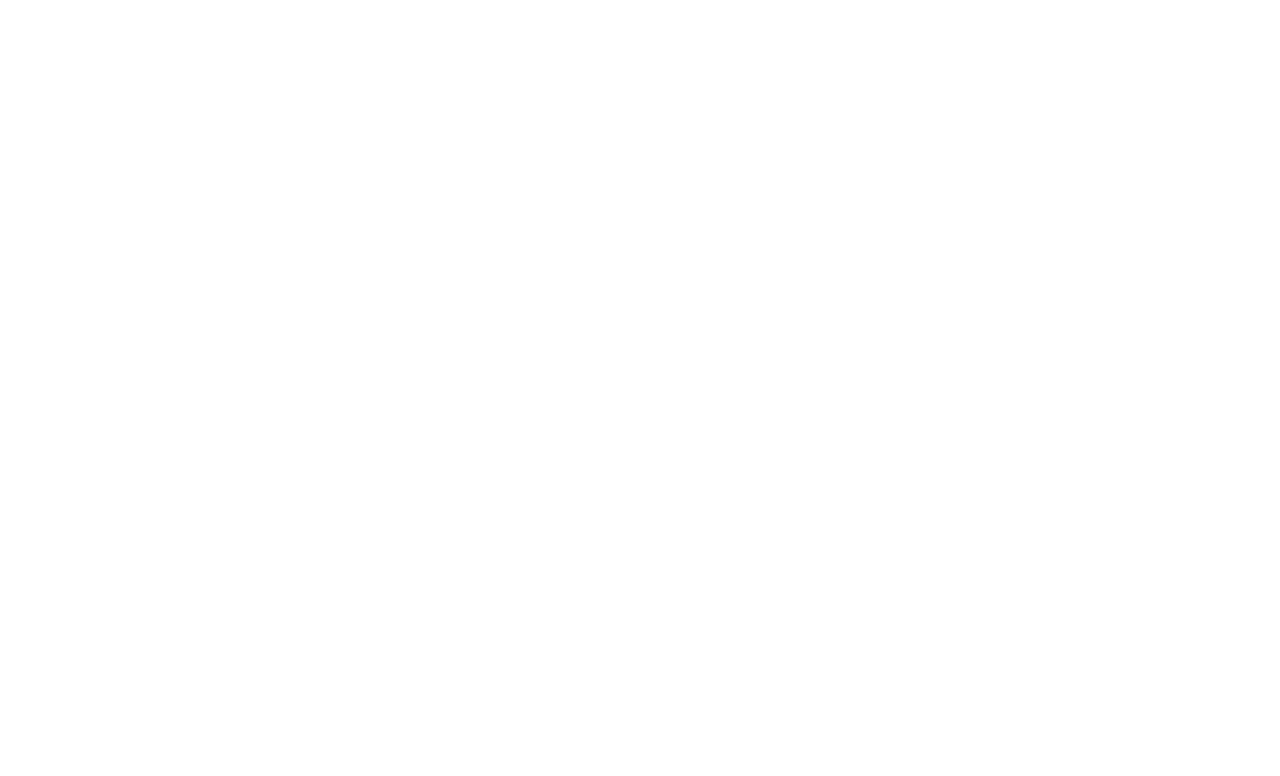
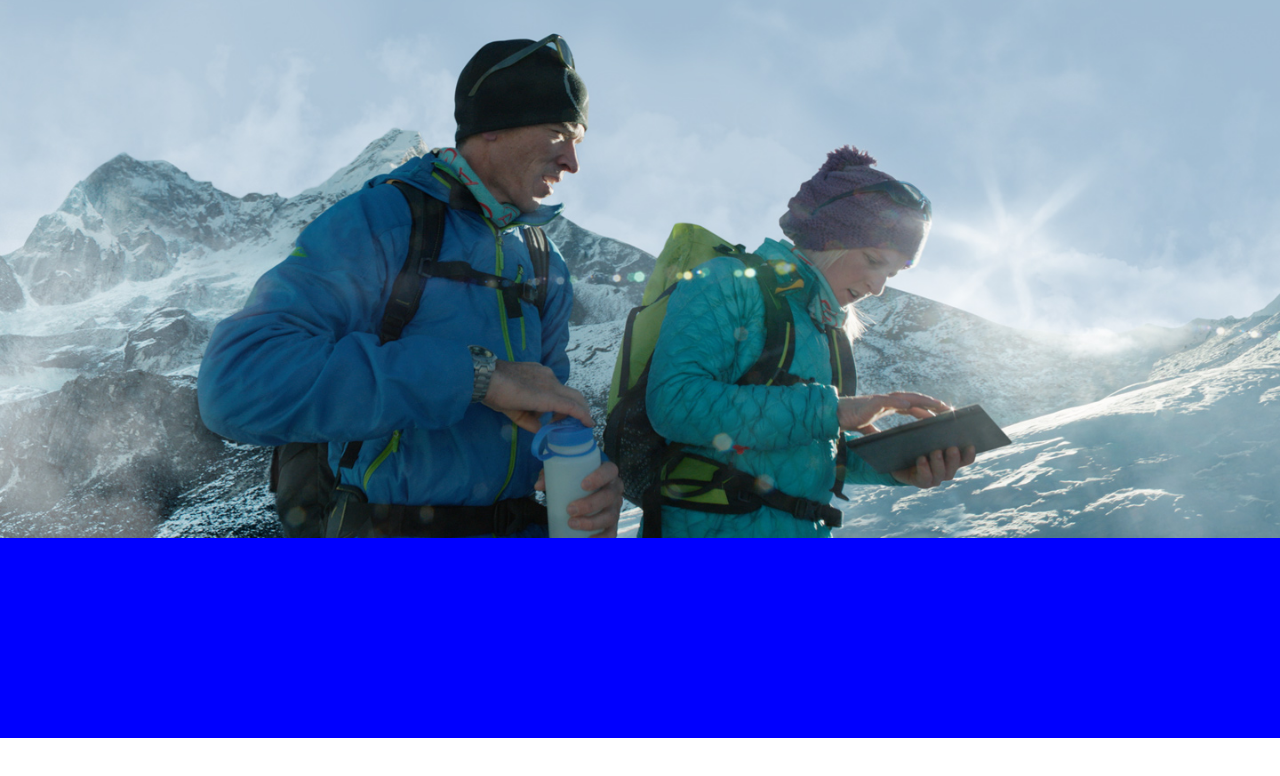
Before and after one commit to pwilson77/-BACKGROUNDS-AND-GRADIENTS, a plain HTML site: page index.html in a window 1280 px wide. Drawn offline with Linux system fonts and the light colour scheme.

Commit message:
added images and fontawesome cdn

```diff
--- a/index.html
+++ b/index.html
@@ -4,13 +4,28 @@
 	<meta charset="UTF-8">
 	<meta name="viewport" content="width=device-width, initial-scale=1.0">
 	<meta http-equiv="X-UA-Compatible" content="ie=edge">
+	<link href="https://fonts.googleapis.com/css?family=Raleway" rel="stylesheet">
+	<link rel="stylesheet" type="text/css" href="https://stackpath.bootstrapcdn.com/font-awesome/4.7.0/css/font-awesome.min.css">
 	<link rel="stylesheet" type="text/css" href="main.css">
 	<title>Document</title>
 </head>
 <body>
 	<nav></nav>
 	<section class="hero-image"></section>
-	<section class="menu-area"></section>
+	<section class="menu-area">
+		<div class="menu">
+
+		</div>
+		<div class="menu">
+
+		</div>
+		<div class="menu">
+
+		</div>
+		<div class="menu">
+
+		</div>
+	</section>
 	<footer></footer>
 </body>
 </html>
--- a/main.css
+++ b/main.css
@@ -0,0 +1,99 @@
+/* http://meyerweb.com/eric/tools/css/reset/
+   v2.0 | 20110126
+   License: none (public domain)
+*/
+
+html, body, div, span, applet, object, iframe,
+h1, h2, h3, h4, h5, h6, p, blockquote, pre,
+a, abbr, acronym, address, big, cite, code,
+del, dfn, em, img, ins, kbd, q, s, samp,
+small, strike, strong, sub, sup, tt, var,
+b, u, i, center,
+dl, dt, dd, ol, ul, li,
+fieldset, form, label, legend,
+table, caption, tbody, tfoot, thead, tr, th, td,
+article, aside, canvas, details, embed,
+figure, figcaption, footer, header, hgroup,
+menu, nav, output, ruby, section, summary,
+time, mark, audio, video {
+	margin: 0;
+	padding: 0;
+	border: 0;
+	font-size: 100%;
+	font: inherit;
+	vertical-align: baseline;
+}
+/* HTML5 display-role reset for older browsers */
+article, aside, details, figcaption, figure,
+footer, header, hgroup, menu, nav, section {
+	display: block;
+}
+body {
+	line-height: 1;
+}
+ol, ul {
+	list-style: none;
+}
+blockquote, q {
+	quotes: none;
+}
+blockquote:before, blockquote:after,
+q:before, q:after {
+	content: '';
+	content: none;
+}
+table {
+	border-collapse: collapse;
+	border-spacing: 0;
+}
+/* Main Syle */
+body{
+	color: #333;
+	height: auto;
+}
+p{
+	margin-bottom: 1.25rem;
+	font-size: 1.1875rem;
+line-height: 1.8125rem;
+}
+
+h1, h2, h3, h4, h5, h6{
+	margin: 10px 0;
+}
+
+h4{
+	font-weight: 700;
+}
+
+.right{
+	float: right;
+}
+
+.left{
+	float: left;
+}
+
+/*hero-image*/
+.hero-image {
+	width: 100%;
+	height: 538px;
+	background-image: url("images/hero.jpg");
+	background-position: bottom;
+    background-size: cover;
+    background-repeat: no-repeat;
+
+}
+
+/* menu -area*/
+
+.menu-area {
+	width: 100%;
+	height: auto;
+	display: flex;
+}
+
+.menu {
+	width: 364px;
+	height: 200px;
+	background-color: blue;
+}
```
Also changed, not shown: images/hero.jpg (added), images/promo_30_years.jpg (added), images/promo_iphone5c.jpg (added), images/promo_iphone5s.jpg (added), images/promo_supplier_responsibility.jpg (added).
